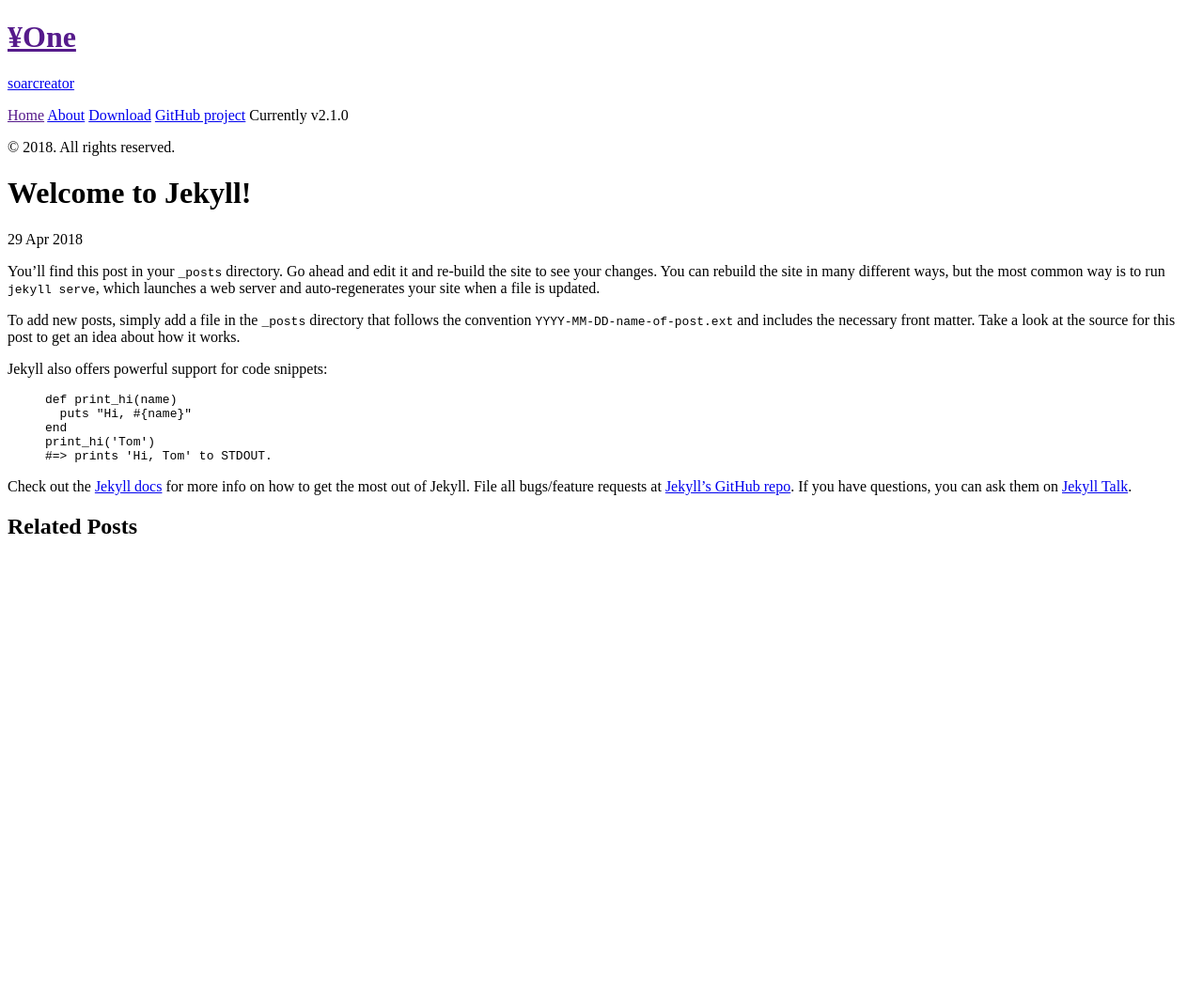
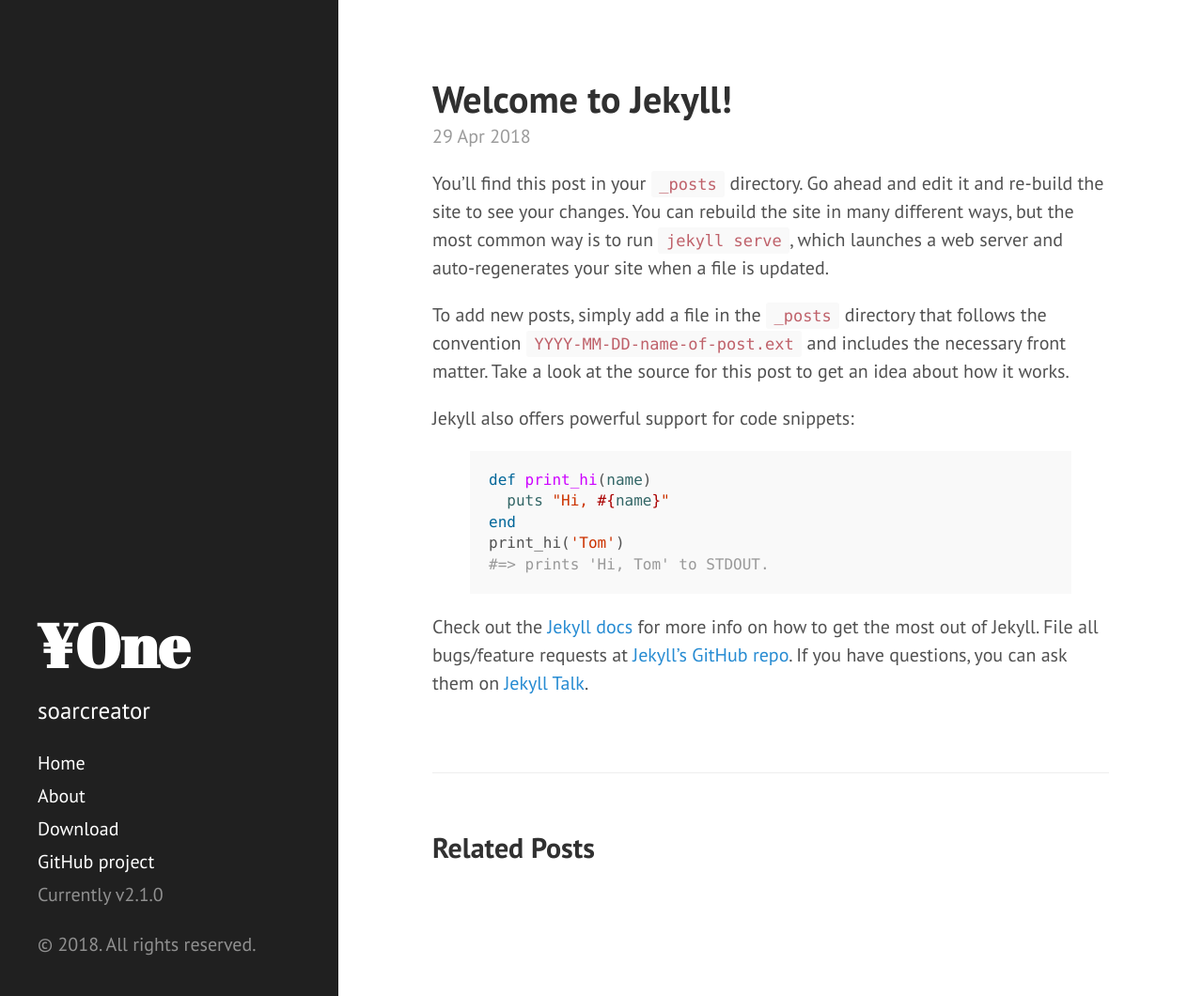
Before and after one commit to soarcreator/soarcreator.github.io, a Jekyll site: the page built from _posts/2018-04-28-welcome-to-jekyll.markdown, in a window 1280 px wide and 1060 px high. Shown: the whole window at 94% size. Built offline with Jekyll 4.4.1, drawn with Linux system fonts in a browser that asks for light colours.

Commit message:
Replace {{ site.baseurl }} with {{ "/" | relative_url }}
https://github.com/github/pages-gem/issues/460

```diff
--- a/404.html
+++ b/404.html
@@ -6,5 +6,5 @@
 
 <div class="page">
   <h1 class="page-title">404: Page not found</h1>
-  <p class="lead">Sorry, we've misplaced that URL or it's pointing to something that doesn't exist. <a href="{{ site.baseurl }}">Head back home</a> to try finding it again.</p>
+  <p class="lead">Sorry, we've misplaced that URL or it's pointing to something that doesn't exist. <a href="{{ "/" | relative_url }}">Head back home</a> to try finding it again.</p>
 </div>
--- a/_config.yml
+++ b/_config.yml
@@ -13,7 +13,7 @@
 tagline:          'A Jekyll theme'
 description: >- # this means to ignore newlines until "baseurl:"
   <a href="https://github.com/soarcreator">soarcreator</a>
-url: https://soarcreator.github.io/
+url: /
 baseurl: /
 
 author:
--- a/_includes/head.html
+++ b/_includes/head.html
@@ -15,14 +15,14 @@
   </title>
 
   <!-- CSS -->
-  <link rel="stylesheet" href="{{ site.baseurl }}public/css/poole.css">
-  <link rel="stylesheet" href="{{ site.baseurl }}public/css/syntax.css">
-  <link rel="stylesheet" href="{{ site.baseurl }}public/css/hyde.css">
+  <link rel="stylesheet" href="{{ "/" | relative_url }}public/css/poole.css">
+  <link rel="stylesheet" href="{{ "/" | relative_url }}public/css/syntax.css">
+  <link rel="stylesheet" href="{{ "/" | relative_url }}public/css/hyde.css">
   <link rel="stylesheet" href="http://fonts.googleapis.com/css?family=PT+Sans:400,400italic,700|Abril+Fatface">
 
   <!-- Icons -->
-  <link rel="apple-touch-icon-precomposed" sizes="144x144" href="{{ site.baseurl }}public/apple-touch-icon-144-precomposed.png">
-                                 <link rel="shortcut icon" href="{{ site.baseurl }}public/favicon.ico">
+  <link rel="apple-touch-icon-precomposed" sizes="144x144" href="{{ "/" | relative_url }}public/apple-touch-icon-144-precomposed.png">
+                                 <link rel="shortcut icon" href="{{ "/" | relative_url }}public/favicon.ico">
 
   <!-- RSS -->
   <link rel="alternate" type="application/rss+xml" title="RSS" href="/atom.xml">
--- a/_includes/sidebar.html
+++ b/_includes/sidebar.html
@@ -2,7 +2,7 @@
   <div class="container sidebar-sticky">
     <div class="sidebar-about">
       <h1>
-        <a href="{{ site.baseurl }}">
+        <a href="{{ "/" | relative_url }}">
           {{ site.title }}
         </a>
       </h1>
@@ -10,7 +10,7 @@
     </div>
 
     <nav class="sidebar-nav">
-      <a class="sidebar-nav-item{% if page.url == site.baseurl %} active{% endif %}" href="{{ site.baseurl }}">Home</a>
+      <a class="sidebar-nav-item{% if page.url == site.baseurl %} active{% endif %}" href="{{ "/" | relative_url }}">Home</a>
 
       {% comment %}
         The code below dynamically generates a sidebar nav of pages with
```
